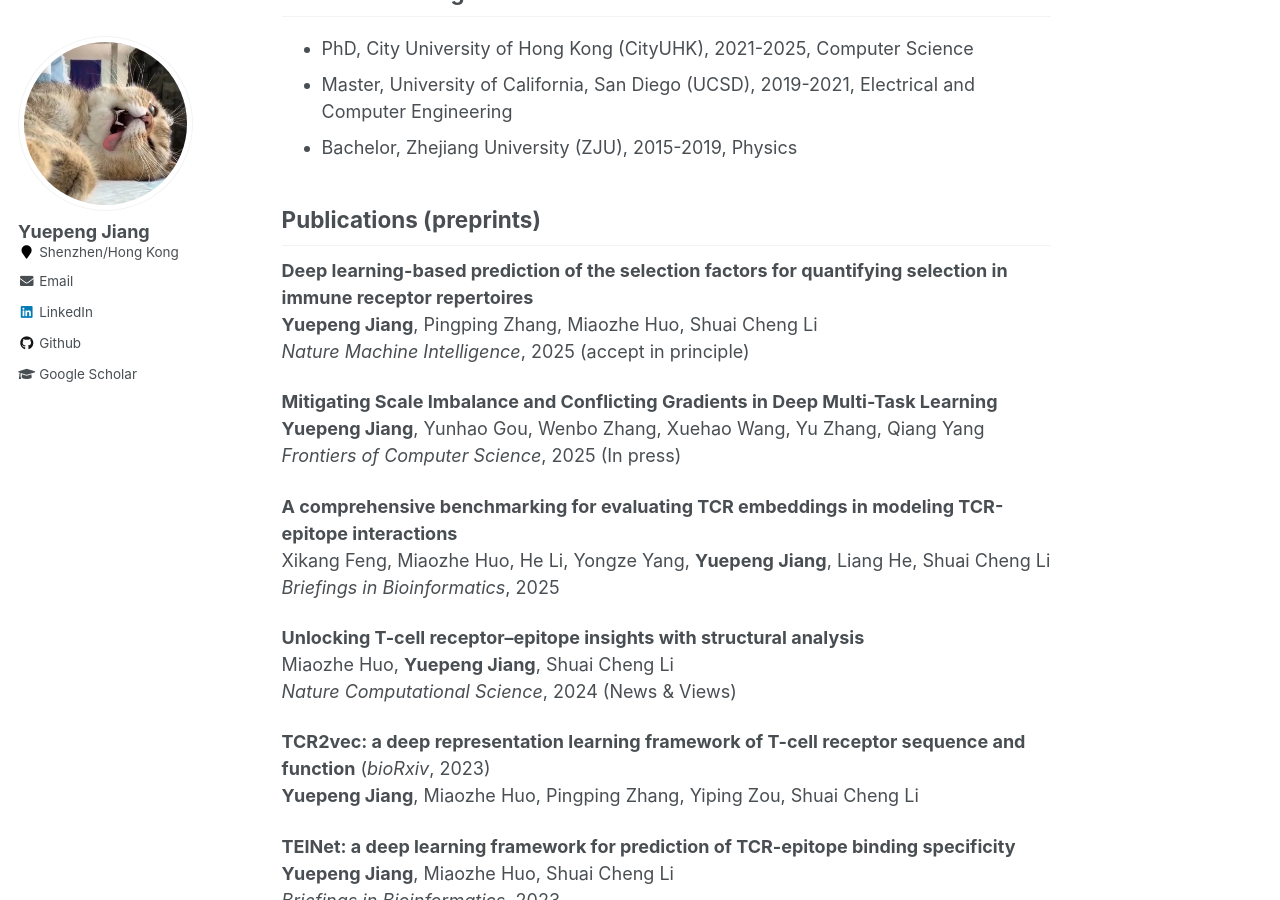
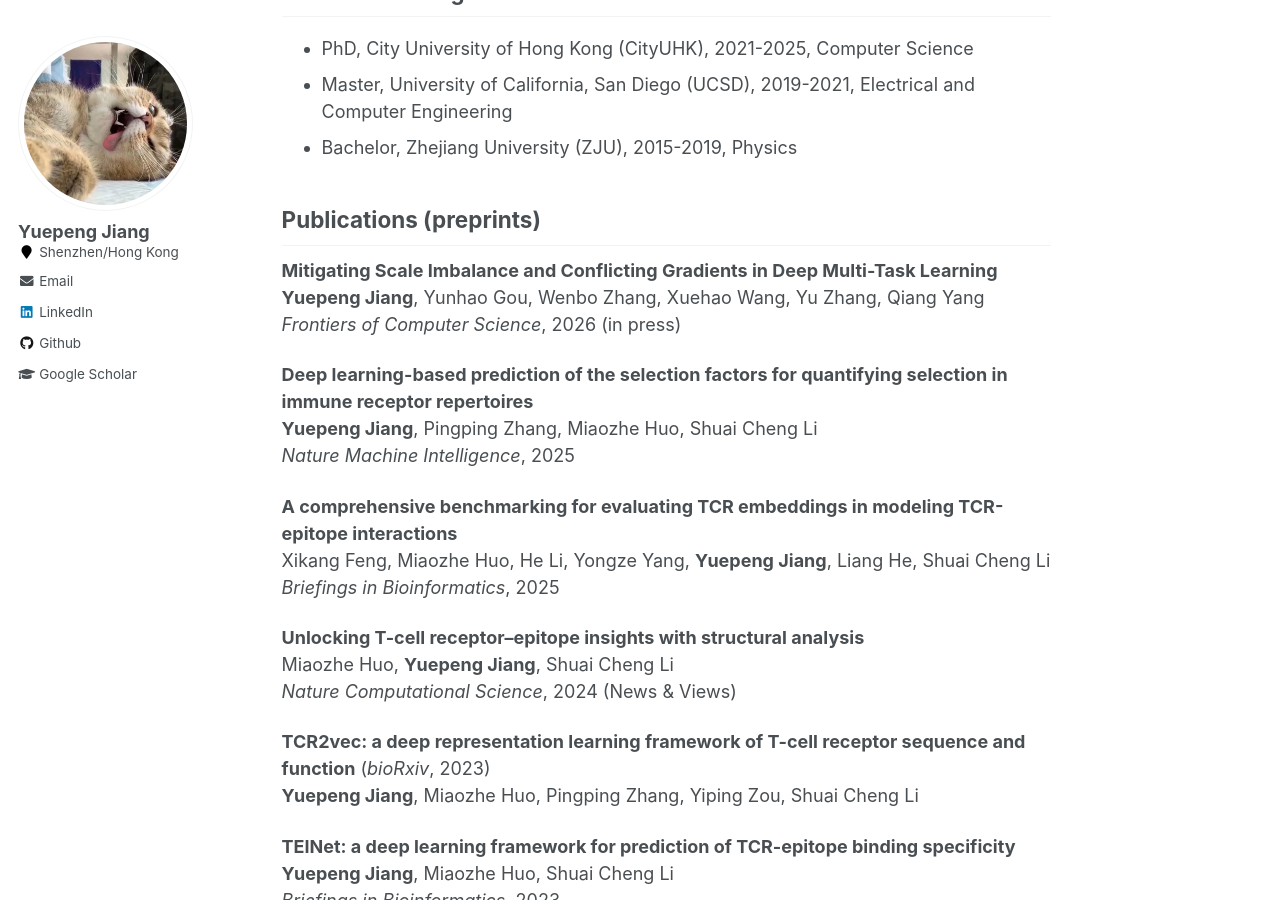
Before and after one commit to jiangdada1221/jiangdada1221.github.io, a Jekyll site: the page built from _pages/about.md, in a window 1280 px wide and 900 px high, scrolled down 361 px. Built offline with Jekyll 4.4.1, drawn with Linux system fonts in a browser that asks for light colours.

Commit message:
Update about.md

```diff
--- a/_pages/about.md
+++ b/_pages/about.md
@@ -20,13 +20,13 @@ I will obtain my PhD degree from the City University of Hong Kong in the comming
 - Bachelor, Zhejiang University (ZJU), 2015-2019, Physics
 
 ## Publications (preprints)
+__Mitigating Scale Imbalance and Conflicting Gradients in Deep Multi-Task Learning__ <br />
+__Yuepeng Jiang__, Yunhao Gou, Wenbo Zhang, Xuehao Wang, Yu Zhang, Qiang Yang <br />
+_Frontiers of Computer Science_,  2026 (in press) <br />
+
 __Deep learning-based prediction of the selection factors for quantifying selection in immune receptor repertoires__ <br />
 __Yuepeng Jiang__, Pingping Zhang, Miaozhe Huo, Shuai Cheng Li <br />
-_Nature Machine Intelligence_, 2025 (accept in principle) <br />
-
-__Mitigating Scale Imbalance and Conflicting Gradients in Deep Multi-Task Learning__ <br />
-__Yuepeng Jiang__, Yunhao Gou, Wenbo Zhang, Xuehao Wang, Yu Zhang, Qiang Yang <br />
-_Frontiers of Computer Science_, 2025 (In press) <br />
+_Nature Machine Intelligence_, 2025 <br />
 
 __A comprehensive benchmarking for evaluating TCR embeddings in modeling TCR-epitope interactions__ <br />
 Xikang Feng, Miaozhe Huo, He Li, Yongze Yang, __Yuepeng Jiang__, Liang He, Shuai Cheng Li <br />
```
